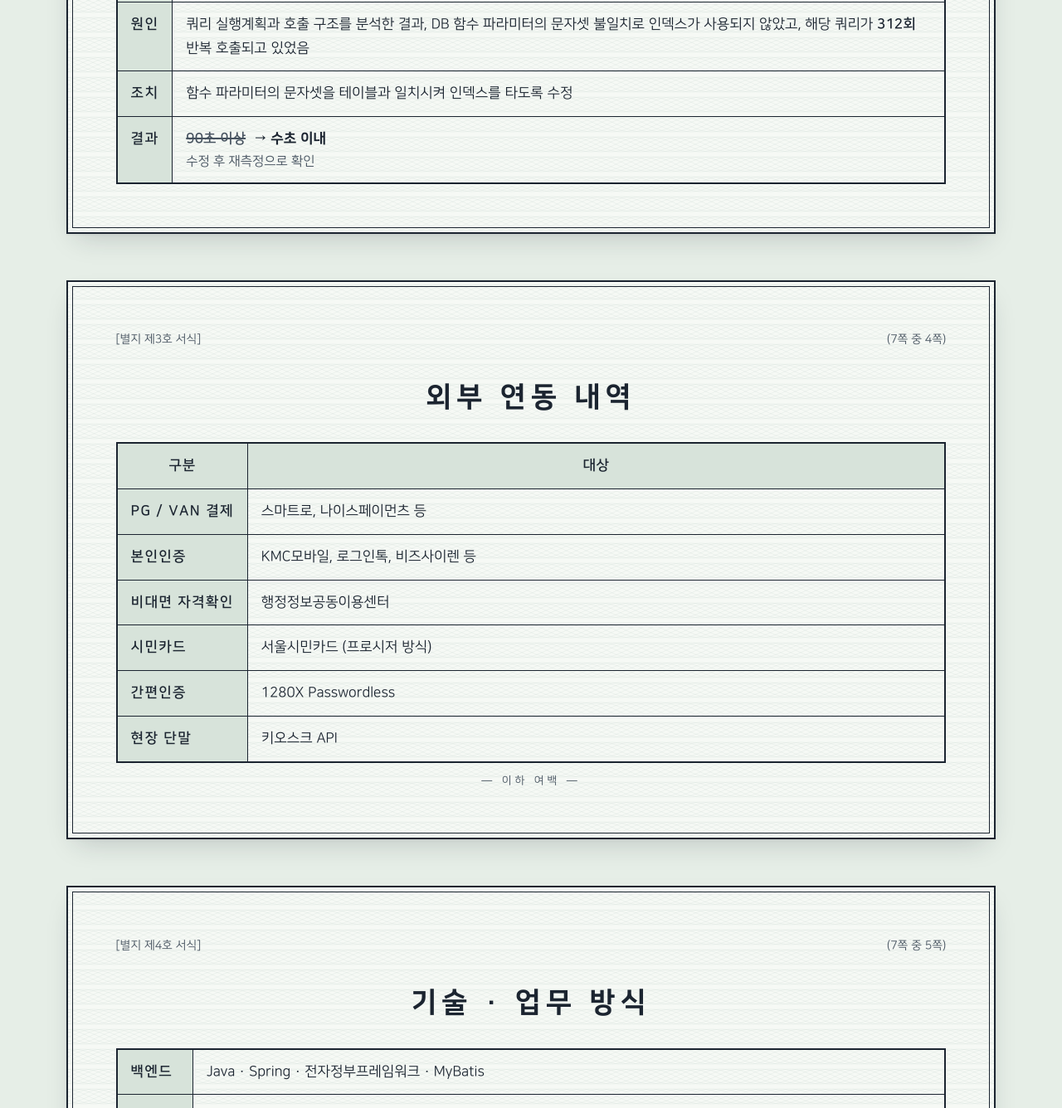
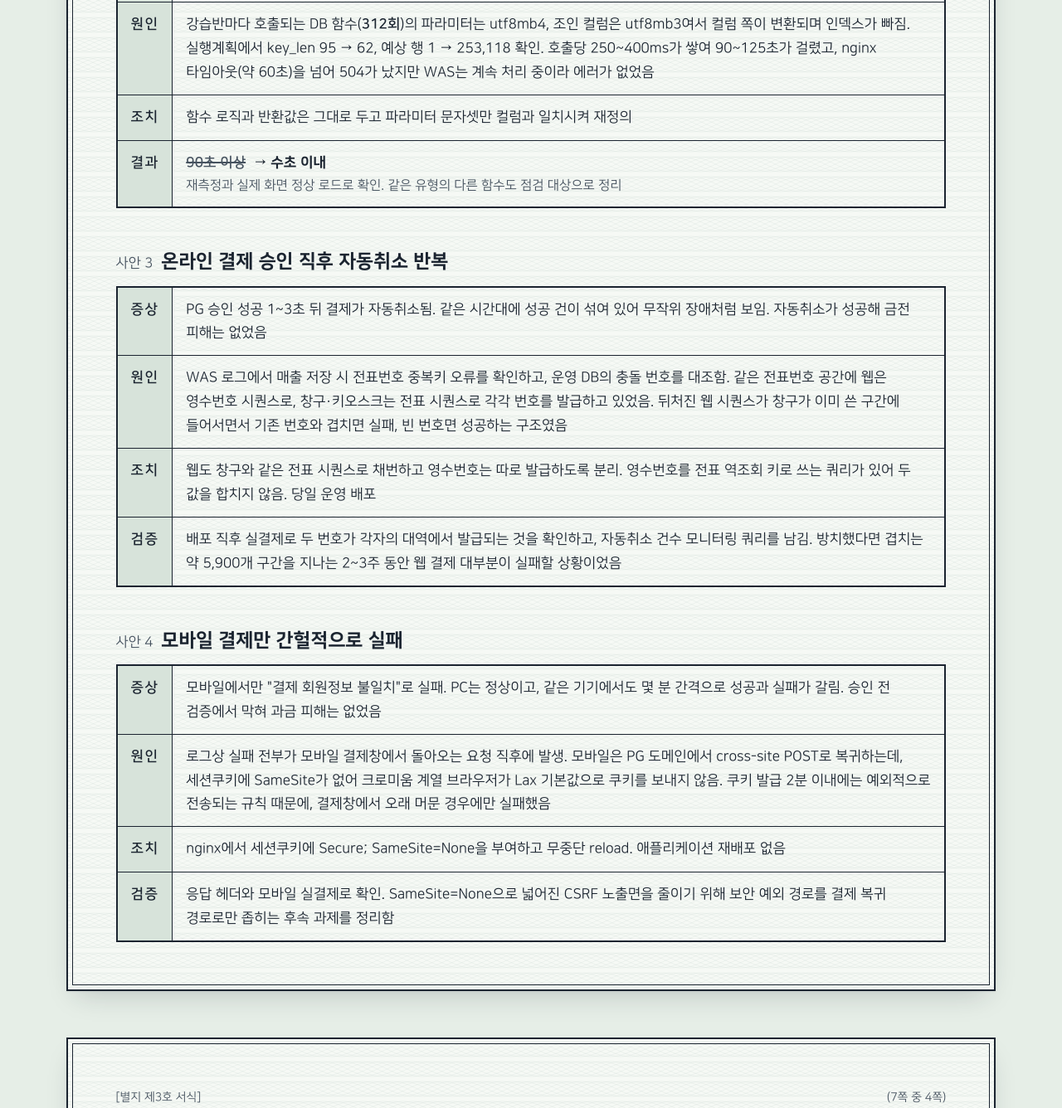
Before and after one commit to jgsjss/jkportfolio, a plain HTML site: page index.html in a window 1280 px wide. Shown: the part 2728-4064 px from the top of the page at 83% size. Drawn offline with Linux system fonts and the light colour scheme.

Commit message:
문제 해결 사례를 4건으로 확장하고 504 사례 근거 보강
- 사안 2: 실행계획 수치와 504 발생 경로(nginx 타임아웃) 추가
- 사안 3: 전표번호 채번 이원화로 인한 결제 자동취소 반복
- 사안 4: SameSite 쿠키 유실로 인한 모바일 결제 간헐 실패
- 송파구체육문화회관 명칭, 실무 DB(MariaDB) 반영 및 미사용 CSS 정리

Co-Authored-By: Claude Opus 5.5 (1M context) <noreply@anthropic.com>

```diff
--- a/index.html
+++ b/index.html
@@ -207,19 +207,67 @@
                 <tbody>
                 <tr>
                     <th scope="row">증상</th>
-                    <td>운영 통계 조회가 90초 이상 걸려 게이트웨이 타임아웃(504) 발생</td>
+                    <td>관리자 통계 화면 진입 시 504 발생. WAS 로그에는 예외가 남지 않음</td>
                 </tr>
                 <tr>
                     <th scope="row">원인</th>
-                    <td>쿼리 실행계획과 호출 구조를 분석한 결과, DB 함수 파라미터의 문자셋 불일치로 인덱스가 사용되지 않았고, 해당 쿼리가 <b class="tnum">312회</b> 반복 호출되고 있었음</td>
+                    <td>강습반마다 호출되는 DB 함수(<b class="tnum">312회</b>)의 파라미터는 utf8mb4, 조인 컬럼은 utf8mb3여서 컬럼 쪽이 변환되며 인덱스가 빠짐. 실행계획에서 <span class="tnum">key_len 95 → 62</span>, 예상 행 <span class="tnum">1 → 253,118</span> 확인. 호출당 250~400ms가 쌓여 90~125초가 걸렸고, nginx 타임아웃(약 60초)을 넘어 504가 났지만 WAS는 계속 처리 중이라 에러가 없었음</td>
                 </tr>
                 <tr>
                     <th scope="row">조치</th>
-                    <td>함수 파라미터의 문자셋을 테이블과 일치시켜 인덱스를 타도록 수정</td>
+                    <td>함수 로직과 반환값은 그대로 두고 파라미터 문자셋만 컬럼과 일치시켜 재정의</td>
                 </tr>
                 <tr>
                     <th scope="row">결과</th>
-                    <td><span class="delta"><s>90초 이상</s> → 수초 이내</span><span class="sub">수정 후 재측정으로 확인</span></td>
+                    <td><span class="delta"><s>90초 이상</s> → 수초 이내</span><span class="sub">재측정과 실제 화면 정상 로드로 확인. 같은 유형의 다른 함수도 점검 대상으로 정리</span></td>
+                </tr>
+                </tbody>
+            </table>
+        </article>
+
+        <article class="case" aria-labelledby="case-3">
+            <h3 id="case-3"><span class="no">사안 <span class="tnum">3</span></span>온라인 결제 승인 직후 자동취소 반복</h3>
+            <table class="form">
+                <tbody>
+                <tr>
+                    <th scope="row">증상</th>
+                    <td>PG 승인 성공 1~3초 뒤 결제가 자동취소됨. 같은 시간대에 성공 건이 섞여 있어 무작위 장애처럼 보임. 자동취소가 성공해 금전 피해는 없었음</td>
+                </tr>
+                <tr>
+                    <th scope="row">원인</th>
+                    <td>WAS 로그에서 매출 저장 시 전표번호 중복키 오류를 확인하고, 운영 DB의 충돌 번호를 대조함. 같은 전표번호 공간에 웹은 영수번호 시퀀스로, 창구·키오스크는 전표 시퀀스로 각각 번호를 발급하고 있었음. 뒤처진 웹 시퀀스가 창구가 이미 쓴 구간에 들어서면서 기존 번호와 겹치면 실패, 빈 번호면 성공하는 구조였음</td>
+                </tr>
+                <tr>
+                    <th scope="row">조치</th>
+                    <td>웹도 창구와 같은 전표 시퀀스로 채번하고 영수번호는 따로 발급하도록 분리. 영수번호를 전표 역조회 키로 쓰는 쿼리가 있어 두 값을 합치지 않음. 당일 운영 배포</td>
+                </tr>
+                <tr>
+                    <th scope="row">검증</th>
+                    <td>배포 직후 실결제로 두 번호가 각자의 대역에서 발급되는 것을 확인하고, 자동취소 건수 모니터링 쿼리를 남김. 방치했다면 겹치는 약 5,900개 구간을 지나는 2~3주 동안 웹 결제 대부분이 실패할 상황이었음</td>
+                </tr>
+                </tbody>
+            </table>
+        </article>
+
+        <article class="case" aria-labelledby="case-4">
+            <h3 id="case-4"><span class="no">사안 <span class="tnum">4</span></span>모바일 결제만 간헐적으로 실패</h3>
+            <table class="form">
+                <tbody>
+                <tr>
+                    <th scope="row">증상</th>
+                    <td>모바일에서만 "결제 회원정보 불일치"로 실패. PC는 정상이고, 같은 기기에서도 몇 분 간격으로 성공과 실패가 갈림. 승인 전 검증에서 막혀 과금 피해는 없었음</td>
+                </tr>
+                <tr>
+                    <th scope="row">원인</th>
+                    <td>로그상 실패 전부가 모바일 결제창에서 돌아오는 요청 직후에 발생. 모바일은 PG 도메인에서 cross-site POST로 복귀하는데, 세션쿠키에 SameSite가 없어 크로미움 계열 브라우저가 Lax 기본값으로 쿠키를 보내지 않음. 쿠키 발급 2분 이내에는 예외적으로 전송되는 규칙 때문에, 결제창에서 오래 머문 경우에만 실패했음</td>
+                </tr>
+                <tr>
+                    <th scope="row">조치</th>
+                    <td>nginx에서 세션쿠키에 <span class="tnum">Secure; SameSite=None</span>을 부여하고 무중단 reload. 애플리케이션 재배포 없음</td>
+                </tr>
+                <tr>
+                    <th scope="row">검증</th>
+                    <td>응답 헤더와 모바일 실결제로 확인. SameSite=None으로 넓어진 CSRF 노출면을 줄이기 위해 보안 예외 경로를 결제 복귀 경로로만 좁히는 후속 과제를 정리함</td>
                 </tr>
                 </tbody>
             </table>
```
